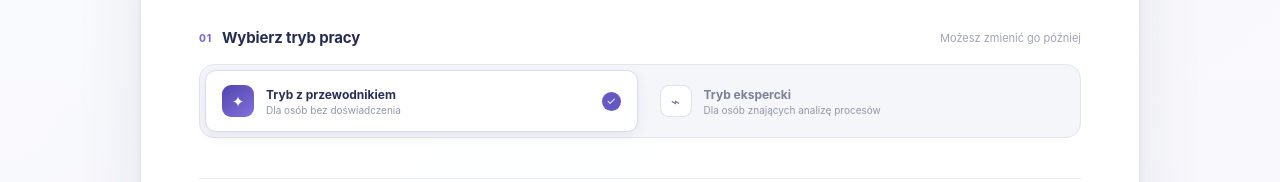
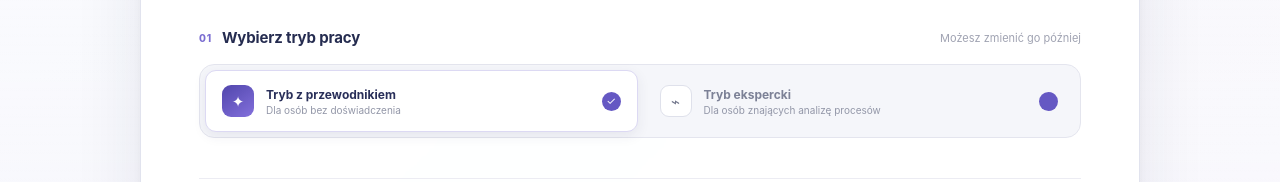
Before and after one commit to lopatkakatarzyna13-lab/architekt-procesow-react, a React (Vite) app: page / in a window 1280 px wide. Shown: the part 490-672 px from the top of the page. Built offline with nearby package versions, Linux system fonts and the light colour scheme.

Commit message:
Dodanie wyboru trybu pracy na ekranie startowym

```diff
--- a/src/App.jsx
+++ b/src/App.jsx
@@ -314,7 +314,7 @@ function ProcessProgress({ activeStage = 0 }) {
   )
 }
 
-function StartScreen({ onStart }) {
+function StartScreen({ onStart, workMode, onWorkModeChange }) {
   return (
     <section className="workspace" aria-labelledby="page-title">
       <div className="intro">
@@ -339,20 +339,35 @@ function StartScreen({ onStart }) {
         </div>
 
         <div className="mode-switch" role="group" aria-label="Tryb pracy">
-          <button className="mode-button selected" type="button" aria-pressed="true">
+          <button
+  className={workMode === "guided" ? "mode-button selected" : "mode-button"}
+  type="button"
+  aria-pressed={workMode === "guided"}
+  onClick={() => onWorkModeChange("guided")}
+>
             <span className="mode-icon" aria-hidden="true">✦</span>
             <span>
               <strong>Tryb z przewodnikiem</strong>
               <small>Dla osób bez doświadczenia</small>
             </span>
-            <span className="check" aria-hidden="true">✓</span>
+            <span className="check" aria-hidden="true">
+  {workMode === "guided" ? "✓" : ""}
+</span>
           </button>
-          <button className="mode-button" type="button" aria-pressed="false">
+          <button
+  className={workMode === "expert" ? "mode-button selected" : "mode-button"}
+  type="button"
+  aria-pressed={workMode === "expert"}
+  onClick={() => onWorkModeChange("expert")}
+>
             <span className="mode-icon expert" aria-hidden="true">⌁</span>
             <span>
               <strong>Tryb ekspercki</strong>
               <small>Dla osób znających analizę procesów</small>
             </span>
+            <span className="check" aria-hidden="true">
+  {workMode === "expert" ? "✓" : ""}
+</span>
           </button>
         </div>
       </div>
@@ -2958,7 +2973,7 @@ function App() {
   const [savedReport] = useState(loadSavedReport)
   const [screen, setScreen] = useState('start')
   const [startMethod, setStartMethod] = useState(savedScope.startMethod)
-  const [workMode] = useState(savedScope.workMode)
+  const [workMode, setWorkMode] = useState(savedScope.workMode)
   const [formData, setFormData] = useState(savedScope.data)
   const [errors, setErrors] = useState({})
   const [scopeSaveError, setScopeSaveError] = useState(false)
@@ -3834,7 +3849,7 @@ function App() {
       <main>
         <ProcessProgress activeStage={activeStage} />
         {screen === 'start' ? (
-          <StartScreen onStart={startScope} />
+          <StartScreen onStart={startScope} workMode={workMode} onWorkModeChange={setWorkMode} />
         ) : screen === 'scope' ? (
           <ScopeForm
             formData={formData}
```
